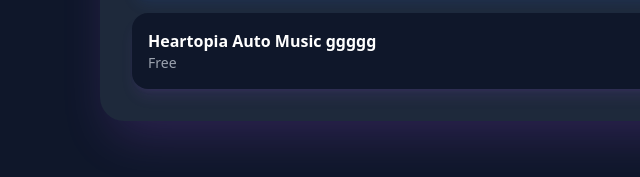
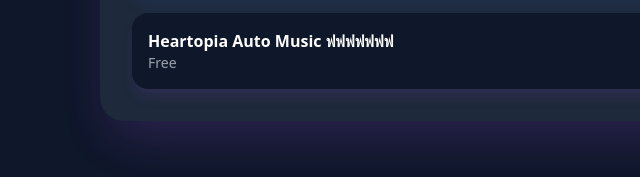
Before and after one commit to SwiftX222/SpecialOfValue, an Electron app: page index.html in a window 1000 px wide. Shown: the part 425-602 px from the top of the page, 0-640 px from the left. Drawn offline with nearby package versions, Linux system fonts and the light colour scheme; no server answers.

Commit message:
release v1.0.8

```diff
--- a/index.html
+++ b/index.html
@@ -24,7 +24,7 @@
 
     <div class="bg-[#0f172a] p-4 rounded-2xl shadow-lg shadow-purple-500/10 flex justify-between items-center">
       <div>
-        <h2 class="font-semibold">Heartopia Auto Music ggggg</h2>
+        <h2 class="font-semibold">Heartopia Auto Music ฟฟฟฟฟฟฟ</h2>
         <p class="text-sm text-gray-400">Free</p>
       </div>
       <button class="bg-gray-600 px-4 py-2 rounded-xl">
--- a/package.json
+++ b/package.json
@@ -1,6 +1,6 @@
 {
   "name": "swiftheartx",
-  "version": "1.0.7",
+  "version": "1.0.8",
   "description": "SwiftHeartX Launcher",
   "main": "main.js",
   "scripts": {
```
